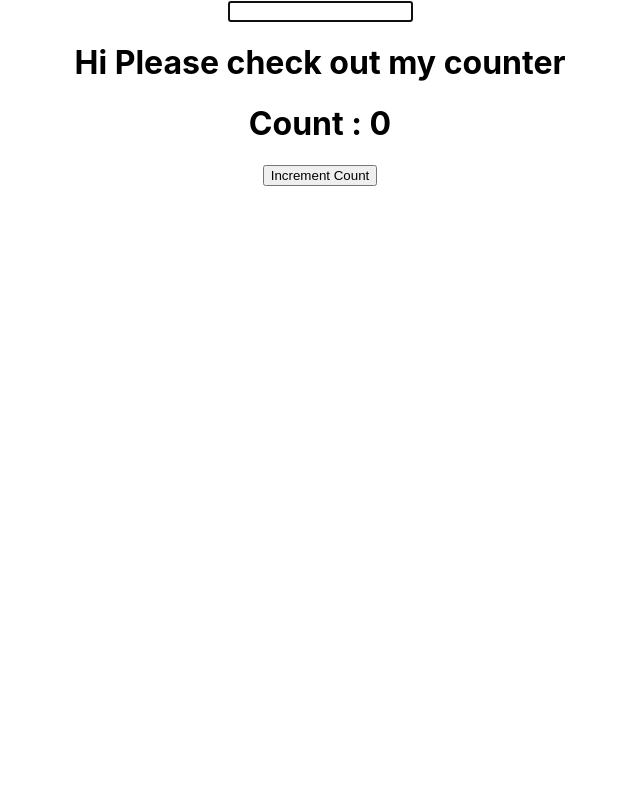
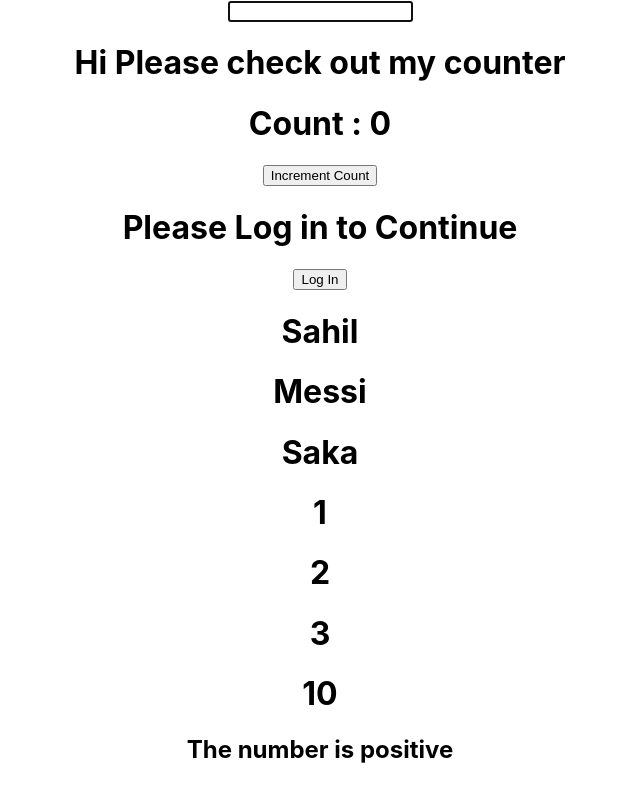
Before and after one commit to SahilTuladhar/Typescript, a React (Create React App) app in the folder withReact/react-typescript-demo/: page / in a window 1280 px wide. Shown: the whole page, without its empty margins (320-960 px from the left). Built offline with nearby package versions, Linux system fonts and the light colour scheme.

Commit message:
restricting props

```diff
--- a/withReact/react-typescript-demo/src/App.tsx
+++ b/withReact/react-typescript-demo/src/App.tsx
@@ -23,6 +23,15 @@ import Users2 from './components/context/Users2';
 import UserContextProvider2 from './components/context/UserContext2';
 import { CounterClass } from './components/class/classComponent';
 import DomRefs from './components/refs/DomRefs';
+import Page from './components/Auth/Page';
+import List from './components/generics/List';
+import Profile from './components/Auth/Profile';
+import RandomNumber from './components/restrictions/RandomNumber';
+
+// export type SetLoginStateProp = {
+//   setIsLoggedIn : React.Dispatch<React.SetStateAction<boolean>>
+// }
+
 
 
 function App() {
@@ -32,7 +41,9 @@ function App() {
     last: 'Tuladhar'
   }
 
+
   const [input , setInput] = useState(' ')
+  const [isLoggedIn , setIsLoggedIn] = useState<boolean>(false)
 
   const personList = [{
     first: 'Bruce',
@@ -99,6 +110,23 @@ function App() {
 
       <CounterClass message='Hi Please check out my counter'/>
 
+      <Page isLoggedIn={isLoggedIn} setIsLoggedIn = {setIsLoggedIn} component={Profile}/>
+
+       <List
+       items = {['Sahil' , 'Messi' , 'Saka']}
+        onClick={(item) => console.log(item)
+        }
+       />
+
+<List
+       items = {[1 , 2, 3]}
+        onClick={(item) => console.log(item)
+        }
+       />
+   <RandomNumber value = {10} isPos/>
+
+
+
 
 
     </div>
--- /dev/null
+++ b/withReact/react-typescript-demo/src/components/Auth/NotLogged.tsx
@@ -0,0 +1,17 @@
+type NotLoggedProps = {
+  setIsLoggedIn : React.Dispatch<React.SetStateAction<boolean>>
+}
+
+const NotLogged = ({setIsLoggedIn} : NotLoggedProps) => {
+  return (
+   <>
+     <h1> Please Log in to Continue</h1>
+     <button onClick={ () => {
+      setIsLoggedIn(true)
+     }}>Log In</button>
+   </>
+
+  )
+}
+
+export default NotLogged
--- /dev/null
+++ b/withReact/react-typescript-demo/src/components/Auth/Page.tsx
@@ -0,0 +1,26 @@
+import { ProfileProp } from "./Profile"
+import NotLogged from "./NotLogged"
+
+
+type PageProps = {
+    isLoggedIn : boolean,
+    setIsLoggedIn : React.Dispatch<React.SetStateAction<boolean>>
+    component : React.ComponentType<ProfileProp>
+}
+
+const Page = ({isLoggedIn , setIsLoggedIn,  component : Component} : PageProps) => {
+
+     return(
+      <>
+        {
+            isLoggedIn?
+            <Component setIsLoggedIn = {setIsLoggedIn} name="Sahil"/>:
+            <NotLogged setIsLoggedIn={setIsLoggedIn}/>
+        }
+      </>
+
+     )
+}
+
+
+export default Page
--- /dev/null
+++ b/withReact/react-typescript-demo/src/components/Auth/Profile.tsx
@@ -0,0 +1,18 @@
+export type ProfileProp = {
+    name : string
+    setIsLoggedIn : React.Dispatch<React.SetStateAction<boolean>>
+}
+
+
+const Profile = ({name , setIsLoggedIn} : ProfileProp) => {
+ return (
+    <>
+    <h1> Hey {name}, its been long since we have seen you</h1>
+    <button onClick={() => {
+        setIsLoggedIn(false)
+    }}>Log Out</button>
+    </>
+ )
+}
+
+export default Profile
--- /dev/null
+++ b/withReact/react-typescript-demo/src/components/generics/List.tsx
@@ -0,0 +1,26 @@
+import { ReactNode } from "react"
+
+type ListProps<Type > = {
+  items : Type[]
+  onClick : (value : Type) => void
+}
+
+const List = <Type extends string | number>({items , onClick} : ListProps<Type>) => {
+
+    return (
+       <div>
+         {
+            items.map((item , index) => {
+                return (
+                    <div key={index} onClick={() => onClick(item)}>
+                        <h1>{item}</h1>
+                    </div>
+                )
+            })
+         }
+       </div>
+    )
+
+}
+
+export default List
--- /dev/null
+++ b/withReact/react-typescript-demo/src/components/restrictions/RandomNumber.tsx
@@ -0,0 +1,36 @@
+type NumberProp = {
+    value : number,
+}
+
+type PostiveType =  NumberProp & {
+   isPos : boolean,
+   isNeg? : never,
+   isZero? : never
+}
+
+type NegativeType =  NumberProp & {
+    isPos?: never,
+    isNeg : boolean,
+    isZero? : never
+ }
+
+ type ZeroType =  NumberProp & {
+    isPos? : never,
+    isNeg? : never,
+    isZero : boolean
+ }
+
+ type RandomNumberProp = PostiveType | NegativeType | ZeroType
+
+const RandomNumber = ({value , isPos , isNeg , isZero} : RandomNumberProp) => {
+
+
+    return (
+        <div>
+            <h1>{value}</h1>
+            <h2> {isPos && 'The number is positive'} {isZero && 'The number is zero'} {isNeg && 'The number is negative'}</h2>
+        </div>
+    )
+}
+
+export default RandomNumber
```
